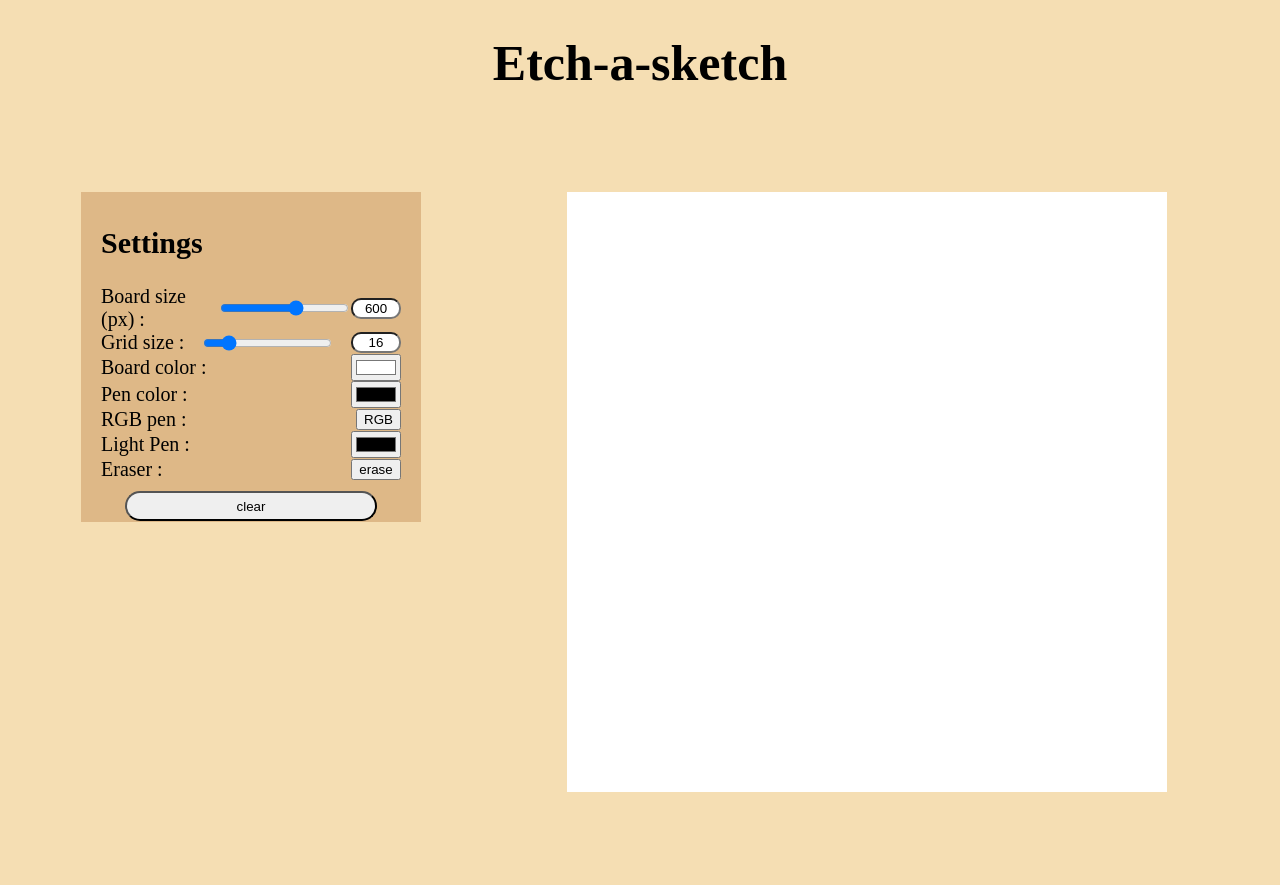
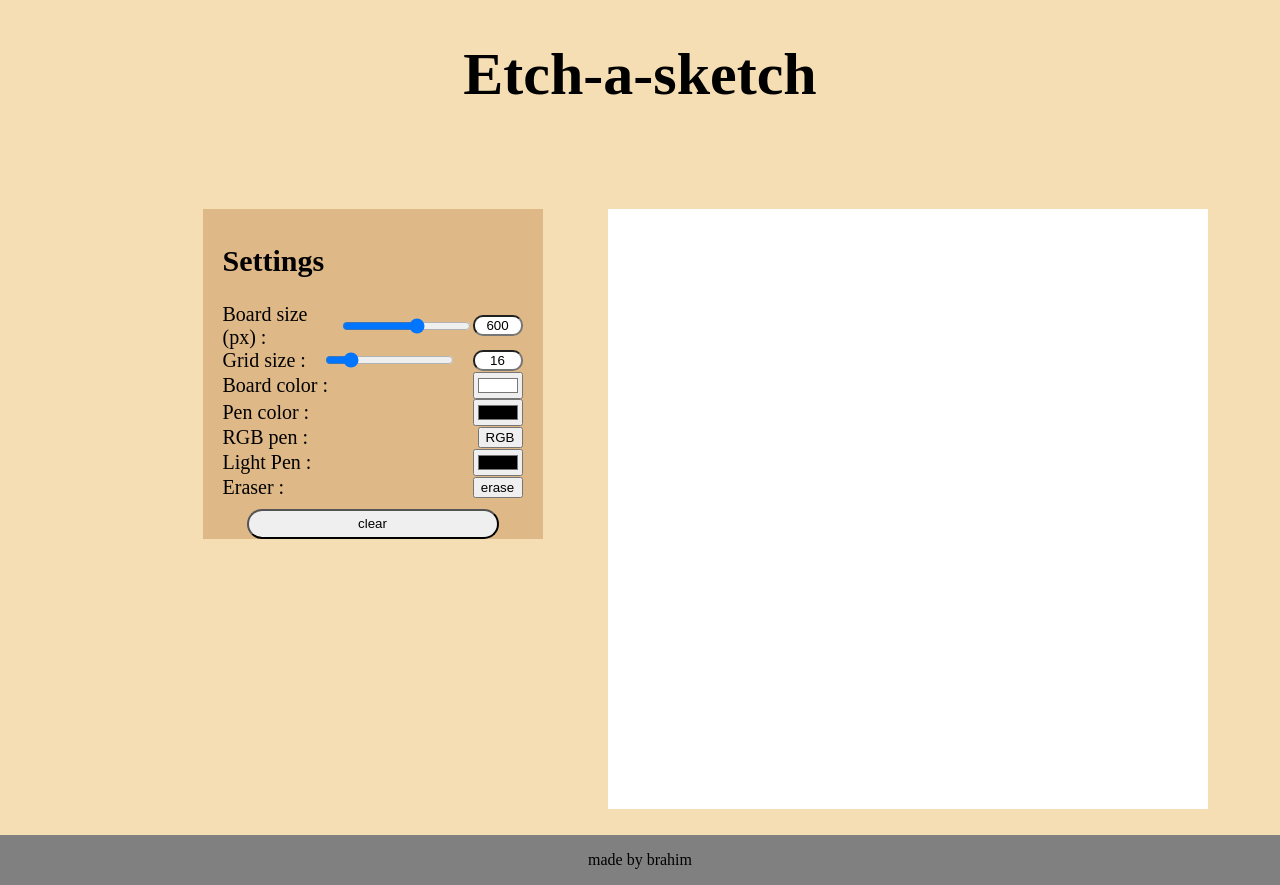
Before and after one commit to brahimbh18/odin-Etch-a-Sketch, a plain HTML site: page index.html in a window 1280 px wide. Before the commit the page ends 800 px from the top, so only its background shows below. Drawn offline with Linux system fonts and the light colour scheme.

Commit message:
etch-a-sketch 1.0

```diff
--- a/inedx.html
+++ b/index.html
@@ -54,5 +54,8 @@
         </div>
 
     </div>
+    <div class="footer">
+        <p>made by brahim</p>
+    </div>
 </body>
 </html>
--- a/style.css
+++ b/style.css
@@ -1,10 +1,16 @@
 body {
     background-color: wheat;
+    display: flex;
+    flex-direction: column;
+    justify-content: space-between;
+    align-items: center;
+    margin: 0;
+    padding: 0;
 }
 
 h1 {
     text-align: center;
-    font-size: 50px;
+    font-size: 60px;
     margin-bottom: 100px;
 }
 
@@ -37,10 +43,7 @@ h1 {
     flex-wrap: wrap;
 }
 
-.grid-item {
-    /*border: black solid 1px;*/
 
-}
 .grid-item, #haha{
     -webkit-touch-callout: none;
     -webkit-user-select: none;
@@ -80,3 +83,11 @@ input[type='text']{
     justify-content: center;
     padding: 10px;
 }
+.footer  {
+    background-color: gray;
+    width: 100%;
+    height: 10%;
+    text-align: center;
+    margin-top: 2%;
+    display: fixed;
+}
```
